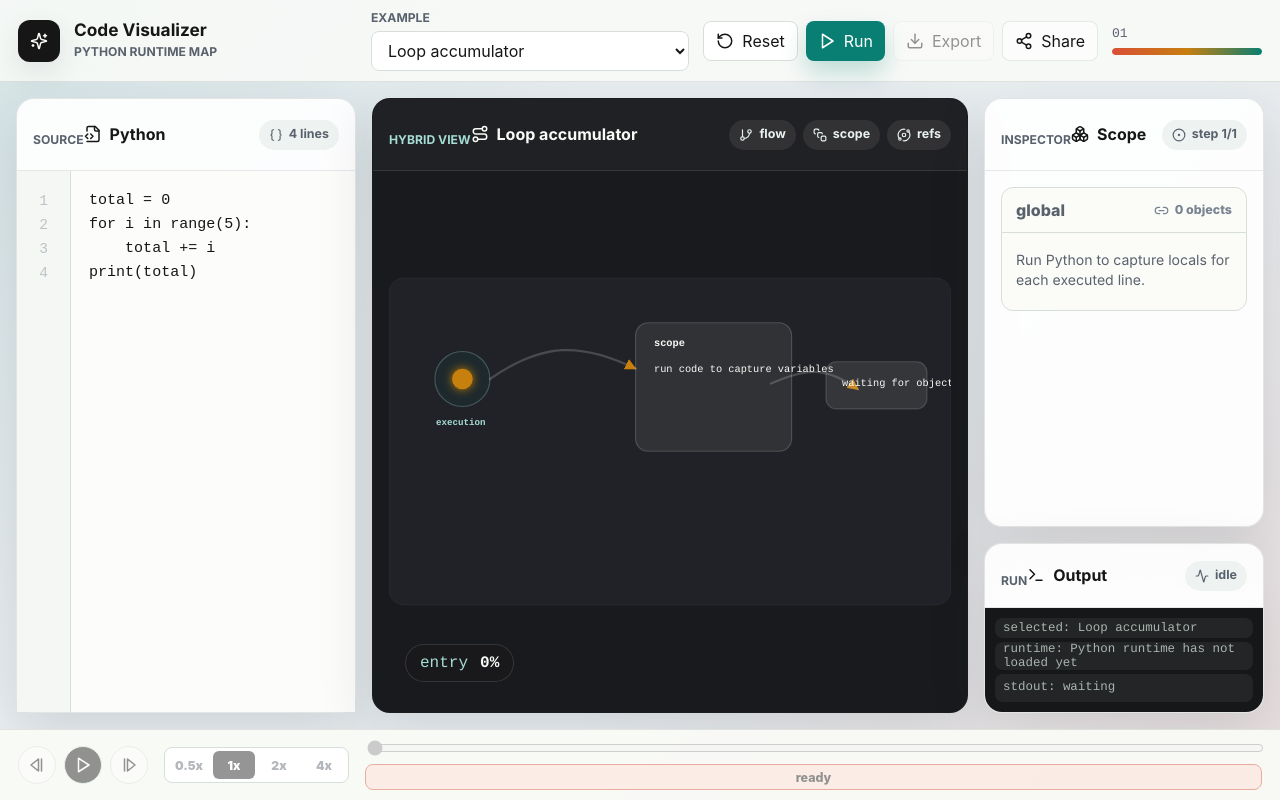
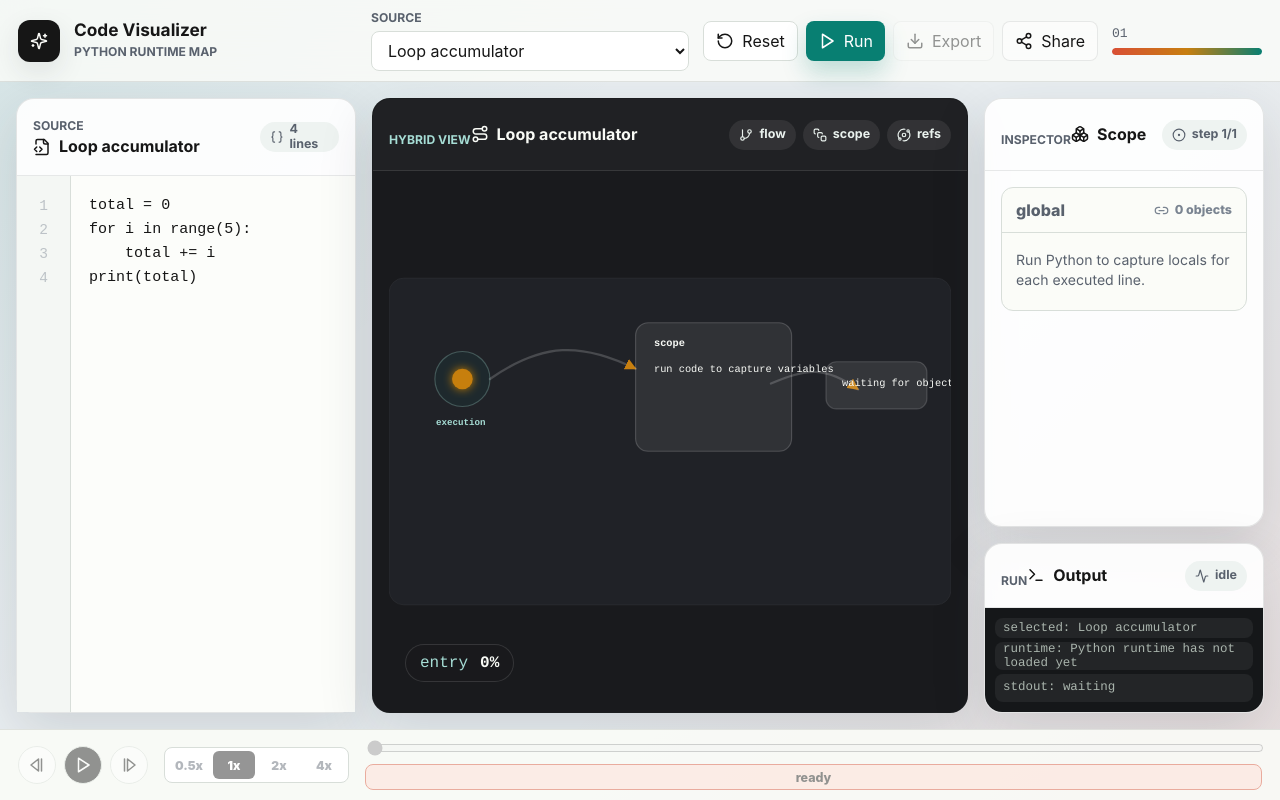
Before and after one commit to harsit14/code_visualizer, a React (Vite) app: page / in a window 1280 px wide. Built offline with nearby package versions, Linux system fonts and the light colour scheme.

Commit message:
Add custom snippet source mode

```diff
--- a/src/app/App.tsx
+++ b/src/app/App.tsx
@@ -6,7 +6,14 @@ import { TimelineScrubber } from '../components/timeline/TimelineScrubber';
 import { RunToolbar } from '../components/toolbar/RunToolbar';
 import { VisualizationStage } from '../components/visualization/VisualizationStage';
 import { decodeShareHash, encodeShareState, type SharedCodeState } from './shareState';
-import { DEFAULT_EXAMPLE_ID, getPythonExample, pythonExamples } from '../examples/pythonExamples';
+import {
+  CUSTOM_SNIPPET_ID,
+  CUSTOM_SNIPPET_TITLE,
+  DEFAULT_EXAMPLE_ID,
+  getPythonExample,
+  isPythonExampleId,
+  pythonExamples,
+} from '../examples/pythonExamples';
 import { usePythonRuntime } from '../languages/python/usePythonRuntime';
 import type {
   PythonRunResult,
@@ -64,11 +71,17 @@ export function App() {
   const [selectedExampleId, setSelectedExampleId] = useState(
     initialShareState?.exampleId ?? DEFAULT_EXAMPLE_ID,
   );
-  const selectedExample = useMemo(() => getPythonExample(selectedExampleId), [selectedExampleId]);
+  const selectedExample = useMemo(
+    () => (isPythonExampleId(selectedExampleId) ? getPythonExample(selectedExampleId) : null),
+    [selectedExampleId],
+  );
   const [code, setCode] = useState(
     () =>
       initialShareState?.code ??
       getPythonExample(initialShareState?.exampleId ?? DEFAULT_EXAMPLE_ID).code,
+  );
+  const [customCode, setCustomCode] = useState(() =>
+    initialShareState?.exampleId === CUSTOM_SNIPPET_ID ? initialShareState.code : '',
   );
   const [currentStep, setCurrentStep] = useState(0);
   const [exportState, setExportState] = useState<'idle' | 'done'>('idle');
@@ -85,6 +98,8 @@ export function App() {
   const staticAnalysis = runResult?.staticAnalysis ?? EMPTY_STATIC_ANALYSIS;
   const totalSteps = Math.max(traceEvents.length, 1);
   const currentEvent: PythonTraceEvent | null = traceEvents[currentStep] ?? null;
+  const isCustomSnippet = selectedExampleId === CUSTOM_SNIPPET_ID;
+  const sourceTitle = selectedExample?.title ?? CUSTOM_SNIPPET_TITLE;
   const activeLine = currentEvent?.line;
   const executedLines = useMemo(
     () =>
@@ -191,22 +206,42 @@ export function App() {
   };
 
   const handleReset = () => {
-    setCode(selectedExample.code);
+    if (selectedExample) {
+      setCode(selectedExample.code);
+    }
+
     setShareState('idle');
     clearRunState();
   };
 
   const handleCodeChange = (nextCode: string) => {
     setCode(nextCode);
+    setCustomCode(nextCode);
+    setSelectedExampleId(CUSTOM_SNIPPET_ID);
     setShareState('idle');
     clearRunState();
   };
 
   const handleExampleChange = (id: string) => {
+    if (id === CUSTOM_SNIPPET_ID) {
+      setSelectedExampleId(CUSTOM_SNIPPET_ID);
+      setCode(customCode);
+      setShareState('idle');
+      clearRunState();
+      return;
+    }
+
     const nextExample = getPythonExample(id);
 
     setSelectedExampleId(id);
     setCode(nextExample.code);
+    setShareState('idle');
+    clearRunState();
+  };
+
+  const handleClearCustomSnippet = () => {
+    setCode('');
+    setCustomCode('');
     setShareState('idle');
     clearRunState();
   };
@@ -250,11 +285,15 @@ export function App() {
 
     const timestamp = new Date().toISOString().replace(/[:.]/g, '-');
 
-    downloadJson(`code-visualizer-${selectedExample.id}-${timestamp}.json`, {
+    downloadJson(`code-visualizer-${selectedExample?.id ?? CUSTOM_SNIPPET_ID}-${timestamp}.json`, {
       exportedAt: new Date().toISOString(),
       code,
       currentStep,
-      example: selectedExample,
+      source: {
+        id: selectedExample?.id ?? CUSTOM_SNIPPET_ID,
+        title: sourceTitle,
+        type: selectedExample ? 'example' : 'custom',
+      },
       runResult,
       selectedExampleId,
     });
@@ -307,14 +346,17 @@ export function App() {
           code={code}
           diagnostics={staticAnalysis.diagnostics}
           executedLines={executedLines}
+          isCustomSnippet={isCustomSnippet}
+          onClear={handleClearCustomSnippet}
           onChange={handleCodeChange}
           onLineSelect={handleLineSelect}
+          sourceTitle={sourceTitle}
         />
 
         <VisualizationStage
           currentEvent={currentEvent}
           currentStep={currentStep}
-          exampleTitle={selectedExample.title}
+          exampleTitle={sourceTitle}
           onObjectSelect={handleObjectSelect}
           selectedObjectId={selectedObjectId}
           staticAnalysis={staticAnalysis}
@@ -331,7 +373,7 @@ export function App() {
           />
           <OutputPanel
             currentEvent={currentEvent}
-            exampleTitle={selectedExample.title}
+            exampleTitle={sourceTitle}
             runResult={runResult}
             runtimeStatus={runtimeStatus}
           />
--- a/src/app/shareState.ts
+++ b/src/app/shareState.ts
@@ -1,4 +1,8 @@
-import { DEFAULT_EXAMPLE_ID, pythonExamples } from '../examples/pythonExamples';
+import {
+  CUSTOM_SNIPPET_ID,
+  DEFAULT_EXAMPLE_ID,
+  isPythonExampleId,
+} from '../examples/pythonExamples';
 
 export const SHARE_HASH_PREFIX = '#cv=';
 
@@ -51,7 +55,7 @@ export function decodeShareHash(hash: string): SharedCodeState | null {
       code: rawState.code,
       exampleId:
         typeof rawState.exampleId === 'string' &&
-        pythonExamples.some((example) => example.id === rawState.exampleId)
+        (rawState.exampleId === CUSTOM_SNIPPET_ID || isPythonExampleId(rawState.exampleId))
           ? rawState.exampleId
           : DEFAULT_EXAMPLE_ID,
     };
--- a/src/components/editor/CodeEditorPanel.tsx
+++ b/src/components/editor/CodeEditorPanel.tsx
@@ -1,4 +1,4 @@
-import { Braces, FileCode2 } from 'lucide-react';
+import { Braces, FileCode2, Trash2 } from 'lucide-react';
 import type { PythonStaticDiagnostic } from '../../languages/python/runtimeTypes';
 
 type CodeEditorPanelProps = {
@@ -6,8 +6,11 @@ type CodeEditorPanelProps = {
   code: string;
   diagnostics: PythonStaticDiagnostic[];
   executedLines: number[];
+  isCustomSnippet: boolean;
+  onClear: () => void;
   onChange: (code: string) => void;
   onLineSelect: (line: number) => void;
+  sourceTitle: string;
 };
 
 export function CodeEditorPanel({
@@ -15,8 +18,11 @@ export function CodeEditorPanel({
   code,
   diagnostics,
   executedLines,
+  isCustomSnippet,
+  onClear,
   onChange,
   onLineSelect,
+  sourceTitle,
 }: CodeEditorPanelProps) {
   const lines = code.split('\n');
   const executedLineSet = new Set(executedLines);
@@ -33,13 +39,27 @@ export function CodeEditorPanel({
           <span className="eyebrow">Source</span>
           <h2>
             <FileCode2 size={18} />
-            Python
+            {sourceTitle}
           </h2>
         </div>
-        <span className="panel-chip">
-          <Braces size={14} />
-          {lines.length} lines
-        </span>
+        <div className="editor-actions">
+          <span className="panel-chip">
+            <Braces size={14} />
+            {lines.length} lines
+          </span>
+          {isCustomSnippet ? (
+            <button
+              className="compact-icon-button"
+              disabled={code.length === 0}
+              onClick={onClear}
+              title="Clear custom snippet"
+              type="button"
+            >
+              <Trash2 size={14} />
+              <span>Clear</span>
+            </button>
+          ) : null}
+        </div>
       </header>
 
       <div className="editor-shell">
@@ -75,6 +95,7 @@ export function CodeEditorPanel({
           aria-label="Python code"
           className="code-input"
           onChange={(event) => onChange(event.target.value)}
+          placeholder={isCustomSnippet ? 'Paste or type Python here' : undefined}
           spellCheck={false}
           value={code}
           wrap="off"
--- a/src/components/toolbar/RunToolbar.tsx
+++ b/src/components/toolbar/RunToolbar.tsx
@@ -1,5 +1,9 @@
 import { Download, LoaderCircle, Play, RotateCcw, Share2, Sparkles } from 'lucide-react';
-import type { PythonExample } from '../../examples/pythonExamples';
+import {
+  CUSTOM_SNIPPET_ID,
+  CUSTOM_SNIPPET_TITLE,
+  type PythonExample,
+} from '../../examples/pythonExamples';
 import type { PythonRuntimeStatus } from '../../languages/python/runtimeTypes';
 
 type RunToolbarProps = {
@@ -60,20 +64,23 @@ export function RunToolbar({
       </div>
 
       <div className="toolbar-group">
-        <label className="select-label" htmlFor="example-select">
-          Example
+        <label className="select-label" htmlFor="source-select">
+          Source
         </label>
         <select
           className="example-select"
-          id="example-select"
+          id="source-select"
           onChange={(event) => onExampleChange(event.target.value)}
           value={selectedExampleId}
         >
-          {examples.map((example) => (
-            <option key={example.id} value={example.id}>
-              {example.title}
-            </option>
-          ))}
+          <option value={CUSTOM_SNIPPET_ID}>{CUSTOM_SNIPPET_TITLE}</option>
+          <optgroup label="Examples">
+            {examples.map((example) => (
+              <option key={example.id} value={example.id}>
+                {example.title}
+              </option>
+            ))}
+          </optgroup>
         </select>
       </div>
 
--- a/src/examples/pythonExamples.ts
+++ b/src/examples/pythonExamples.ts
@@ -67,7 +67,13 @@ print(data)`,
   },
 ];
 
+export const CUSTOM_SNIPPET_ID = 'custom-snippet';
+export const CUSTOM_SNIPPET_TITLE = 'Custom snippet';
 export const DEFAULT_EXAMPLE_ID = 'loop-total';
+
+export function isPythonExampleId(id: string): boolean {
+  return pythonExamples.some((example) => example.id === id);
+}
 
 export function getPythonExample(id: string): PythonExample {
   return pythonExamples.find((example) => example.id === id) ?? pythonExamples[0];
--- a/src/styles/global.css
+++ b/src/styles/global.css
@@ -111,6 +111,12 @@ button:disabled {
   justify-content: flex-end;
 }
 
+.editor-actions {
+  display: flex;
+  align-items: center;
+  gap: 8px;
+}
+
 .icon-button {
   min-block-size: 40px;
   display: inline-flex;
@@ -144,6 +150,26 @@ button:disabled {
 .icon-button.ghost {
   background: rgba(255, 255, 255, 0.52);
   border: 1px solid rgba(44, 49, 55, 0.1);
+}
+
+.compact-icon-button {
+  min-block-size: 30px;
+  display: inline-flex;
+  align-items: center;
+  gap: 6px;
+  border: 1px solid rgba(44, 49, 55, 0.12);
+  border-radius: var(--radius-sm);
+  padding: 0 9px;
+  background: rgba(255, 255, 255, 0.62);
+  color: var(--ink-650);
+  cursor: pointer;
+  font-size: 0.78rem;
+  font-weight: 800;
+}
+
+.compact-icon-button:hover:not(:disabled) {
+  color: var(--ink-950);
+  box-shadow: 0 8px 18px rgba(28, 33, 39, 0.08);
 }
 
 .spin {
```
Also changed, not shown: 1 other file (tests, documents, lock files or other folders).
